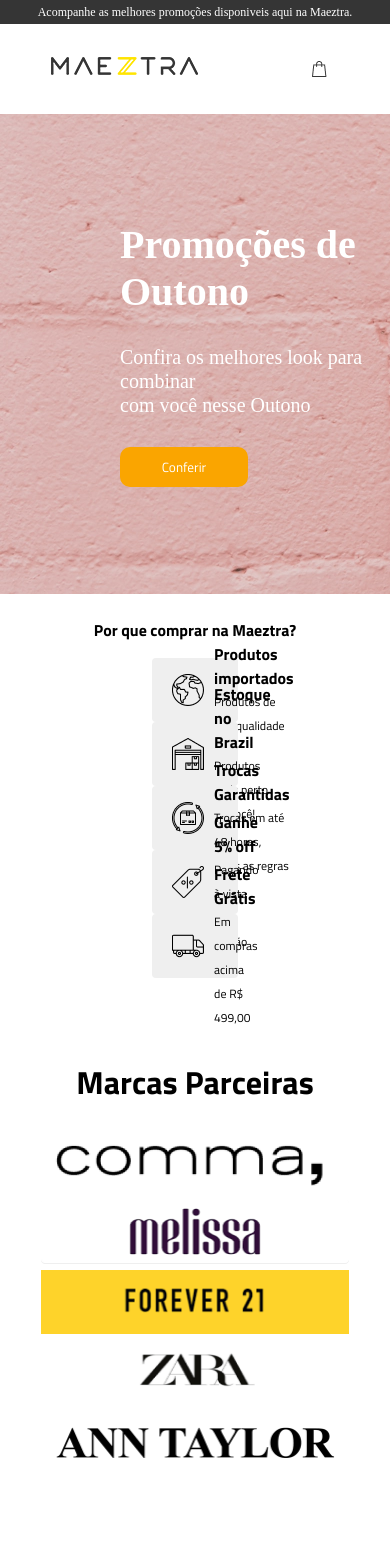
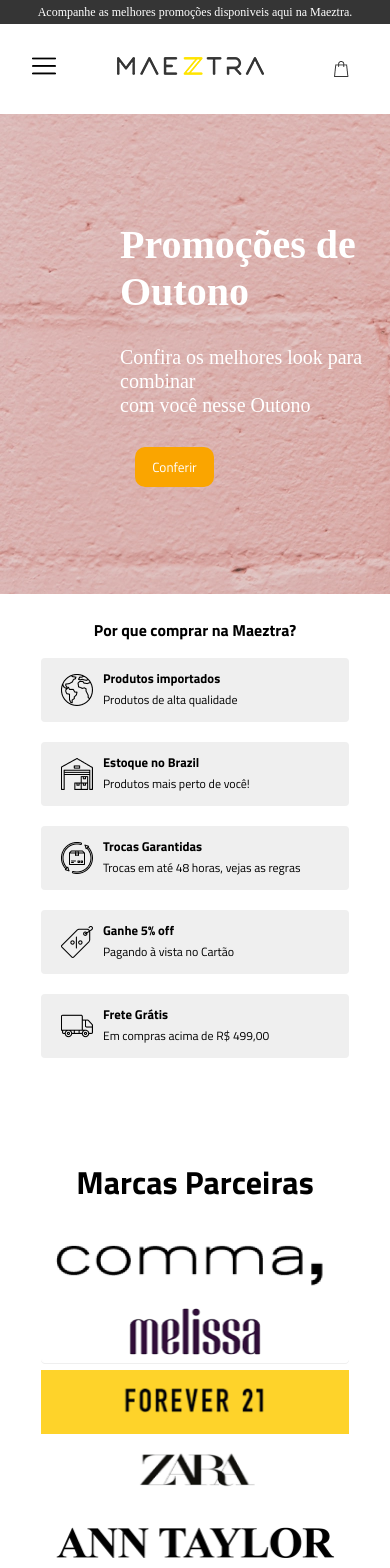
Before and after one commit to AlexsandroNeves/loja, a React (Vite) app: page / in a window 390 px wide. Shown: the top 1568 px of the page. Built offline with nearby package versions, Linux system fonts and the light colour scheme.

Commit message:
ajuste no layout

```diff
--- a/src/Components/banner/banner.css
+++ b/src/Components/banner/banner.css
@@ -7,6 +7,7 @@
     justify-content: center;
     grid-gap: 30px;
     padding-left: 120px;
+    background-repeat: no-repeat;
 }
 
 h3 {
--- a/src/Components/header/Header.jsx
+++ b/src/Components/header/Header.jsx
@@ -3,6 +3,7 @@ import logo from '../../assets/img/logo-maeztra-novo.png'
 import user from '../../assets/img/user.png'
 import favoritos from '../../assets/img/favoritos.png'
 import carrinho from '../../assets/img/carrinho.png'
+import menuMobile from '../../assets/img/drawer.png'
 import '../header/header.css'
 import { Button } from "../../ComponentsStyles/Components";
 const Header = () => {
@@ -14,6 +15,10 @@ const Header = () => {
                 </div>
 
                 <div className="container--header">
+                    <div className="hamb--mobile">
+                        <img src={menuMobile} alt="Menu mobile" />
+                    </div>
+
                     <div>
                         <img src={logo} alt="Logo Maeztra" />
                     </div>
@@ -37,8 +42,8 @@ const Header = () => {
 
                         <div className="icon--carrinho">
                             <img src={carrinho} alt="Meu carrinho" />
-                           <p>
-                            Meu carrinho
+                            <p>
+                                Meu carrinho
                             </p>
                         </div>
 
--- a/src/Components/header/header.css
+++ b/src/Components/header/header.css
@@ -61,9 +61,15 @@
     font-size: 14px;
 }
 
+.hamb--mobile{
+    display: none;
+}
 
 @media (max-width: 800px) {
 
+    .hamb--mobile{
+        display: block;
+    }
 
     .container--pesquisa {
         display: none;
--- a/src/Components/marcas/marca.css
+++ b/src/Components/marcas/marca.css
@@ -8,10 +8,11 @@
     display: flex;
     justify-content: space-between;
     align-items: center;
-    width: 1598px;
+    max-width: 1598px;
     margin-right: auto;
     margin-left: auto;
     margin-bottom: 80px;
+    width: 90%;
 }
 
 @media (max-width: 800px) {
--- a/src/Components/tipbar/tipbar.css
+++ b/src/Components/tipbar/tipbar.css
@@ -9,15 +9,18 @@
     display: flex;
     align-items: center;
     justify-content: space-between;
-    flex-wrap: wrap;
-    width: 1598px;
+    max-width: 1598px;
+    width: 90%;
     margin-right: auto;
     margin-left: auto;
     margin-bottom: 80px;
 }
 
+h4{
+    font-size: 0.8rem;
+}
 .description--tipbar {
-    font-size: 12px;
+    font-size: 0.75rem;
     color: #000;
     font-family: 'Titillium Web';
 }
--- a/src/ComponentsStyles/Components.jsx
+++ b/src/ComponentsStyles/Components.jsx
@@ -12,11 +12,16 @@ export const Button = styled.button`
     font-size: ${(props) => props.fontSize};
     line-height:24px;
     cursor:pointer;
+
+    @media(max-width: 800px) {
+        margin-left:15px;
+        width:79px;
+      }
+
 `;
 
 export const ContainerTipBar = styled.div`
     padding: 20px;
-    width: 22%;
     max-width: 308px;
     height: 64px;
     background: #EFEFEF;
@@ -24,6 +29,12 @@ export const ContainerTipBar = styled.div`
     display: flex;
     align-items: center;
     gap: 10px;
+    width:90%;
+
+    @media(max-width: 800px) {
+        margin-bottom:20px;
+      }
+
 `;
 
 export const TitleSection = styled.h2`
```
Also changed, not shown: src/assets/img/drawer.png (added).
